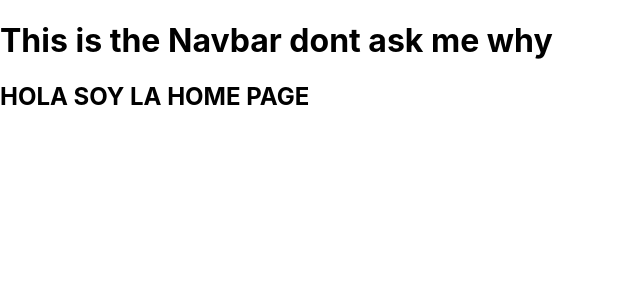
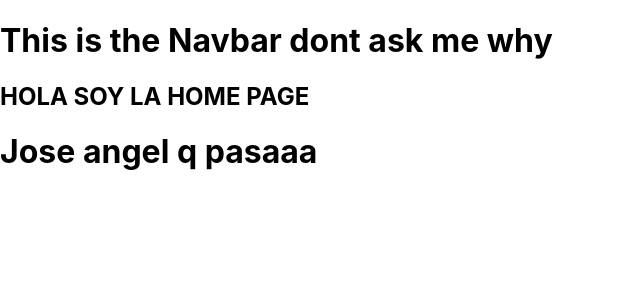
Before and after one commit to maff28/my-app, a React (Create React App) app in the folder frontend/: page / in a window 1280 px wide. Shown: the top 300 px of the page, without its empty margins (0-640 px from the left). Built offline with nearby package versions, Linux system fonts and the light colour scheme.

Commit message:
aja jose

```diff
--- a/frontend/src/pages/home.jsx
+++ b/frontend/src/pages/home.jsx
@@ -5,6 +5,7 @@ export default function Home() {
         <>
             <Navbar />
             <h2>HOLA SOY LA HOME PAGE</h2>
+            <h1>Jose angel q pasaaa</h1>
         </>
     )
 }
```
